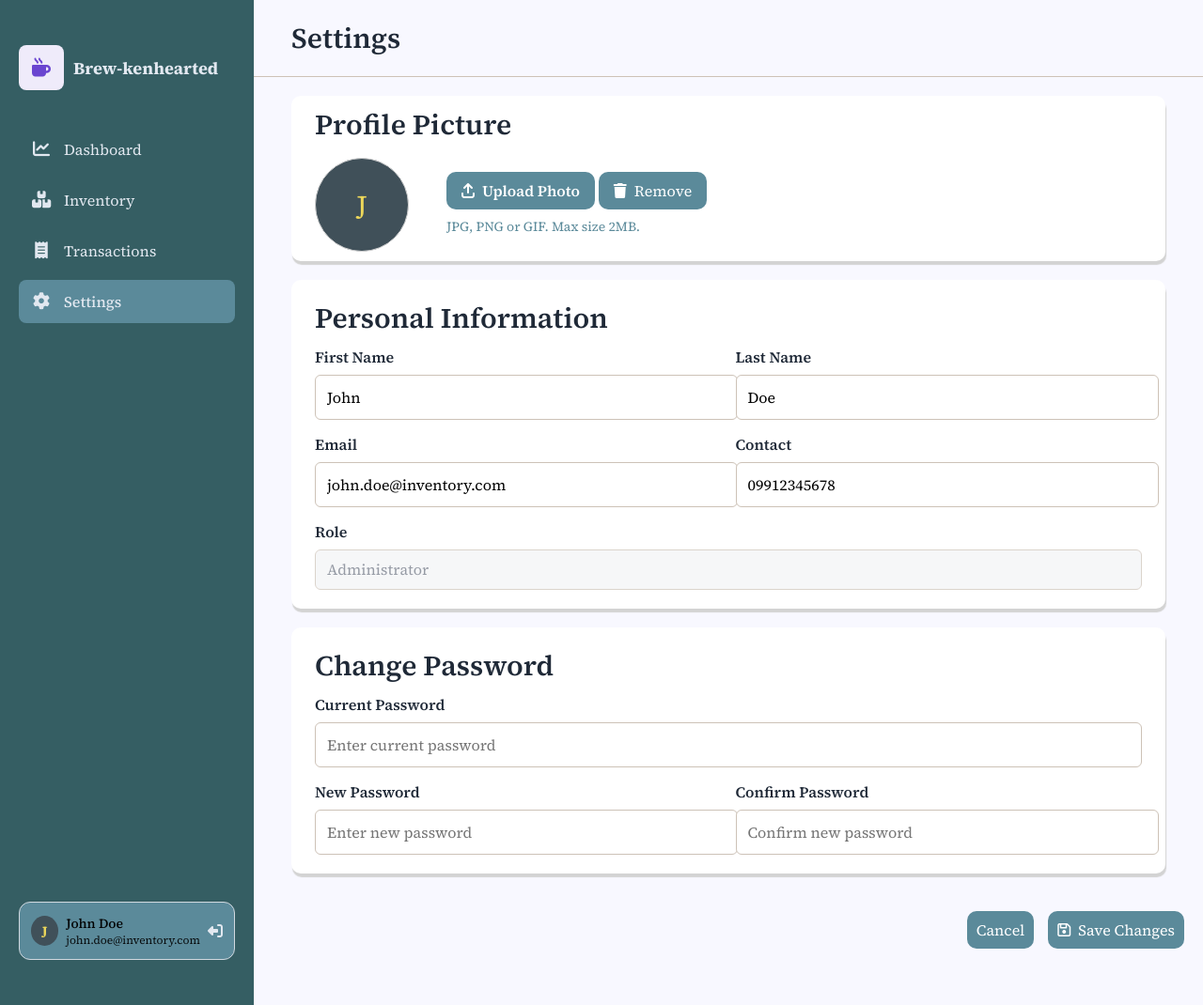
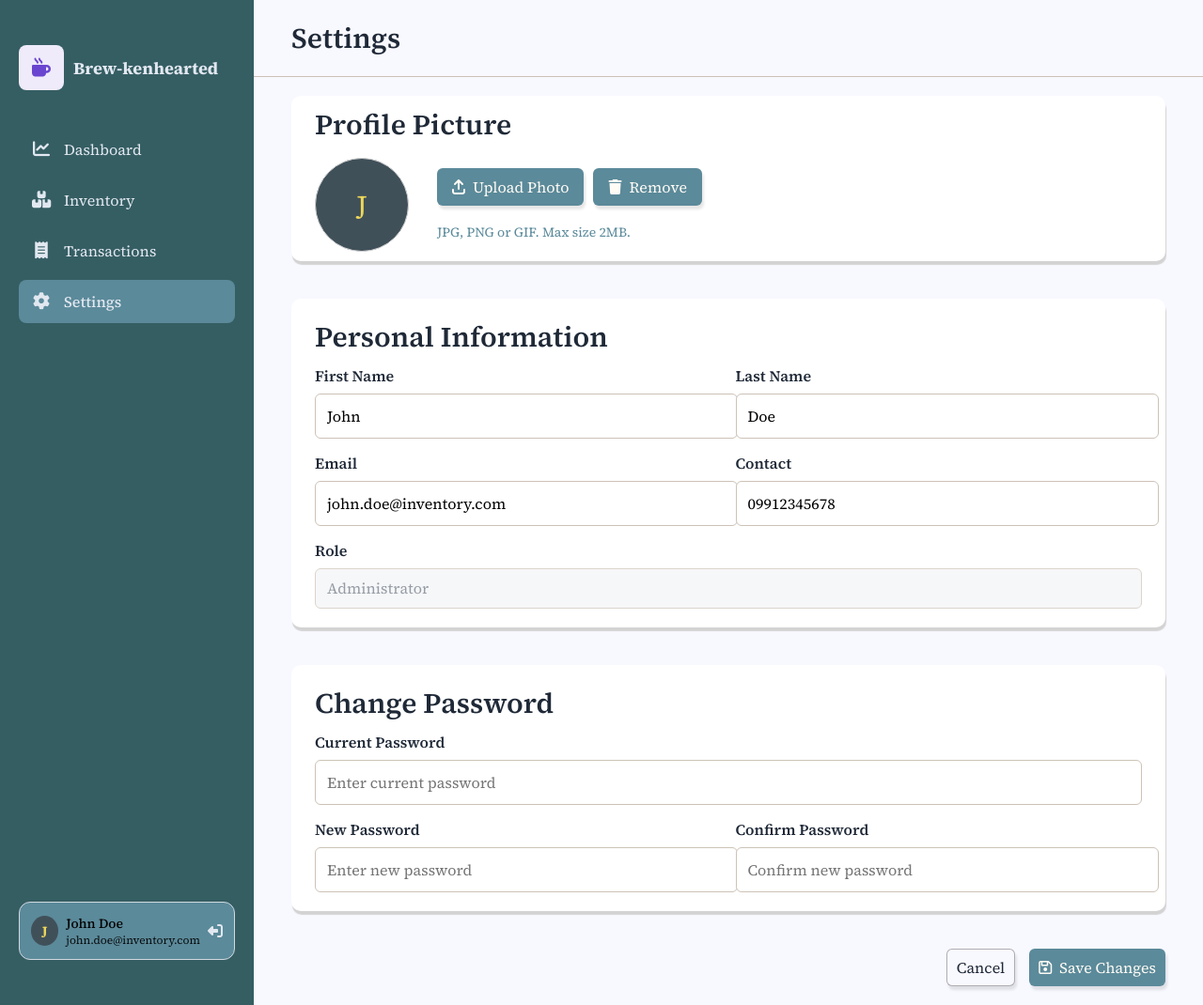
Before and after one commit to sudo-paoo/coffee-inventory-management-system, a PHP site: page /pages/settings.html in a window 1280 px wide. Shown: the whole page at 94% size. Run offline with PHP 8.4, Linux system fonts and the light colour scheme.

Commit message:
chore: rename, move, add classes to globals.css

```diff
--- a/pages/admin/transactions.html
+++ b/pages/admin/transactions.html
@@ -64,7 +64,7 @@
         <!-- Page Header -->
         <div class="page-header">
           <h2>Transactions</h2>
-          <button type="button" class="btn-new-transaction">
+          <button type="button" class="btn btn-new-transaction">
             <i class="fa-solid fa-plus"></i>
             <span>New Transaction</span>
           </button>
--- a/pages/settings.html
+++ b/pages/settings.html
@@ -9,7 +9,7 @@
     <title>Settings</title>
   </head>
   <body>
-    <div class="container">
+    <div class="layout-container">
       <!--side bar setion-->
       <div class="sidebar">
         <div>
@@ -60,12 +60,12 @@
       </div>
 
       <!--Settings header-->
-      <div class="settings">
-        <div class="settings-header">
+      <div class="main-content">
+        <div class="page-header">
           <h2>Settings</h2>
         </div>
         <!--Settings Profile-->
-        <div class="settings-body">
+        <div class="page-body scrollable">
           <div class="settings-profile">
             <h2>Profile Picture</h2>
             <div class="settings-avatar">
@@ -79,15 +79,15 @@
                     accept="image/png,image/jpeg,image/gif"
                     style="display: none;"
                   />
-                  <label for="profilePictureInput" class="settings-btn-upload">
+                  <label for="profilePictureInput" class="btn btn-primary settings-btn-upload">
                     <i class="fa-solid fa-arrow-up-from-bracket"></i> Upload
                     Photo
                   </label>
-                  <button class="settings-btn-remove" type="button">
+                  <button class="btn btn-primary settings-btn-remove" type="button">
                     <i class="fa-solid fa-trash"></i> Remove
                   </button>
-                  <p class="note">JPG, PNG or GIF. Max size 2MB.</p>
                 </div>
+                <p class="note">JPG, PNG or GIF. Max size 2MB.</p>
               </div>
             </div>
           </div>
@@ -162,8 +162,8 @@
 
           <!--Settings button-->
           <div class="settings-changes">
-            <button class="settings-btn-cancel">Cancel</button>
-            <button class="settings-btn-savechanges">
+            <button class="btn btn-secondary settings-btn-cancel">Cancel</button>
+            <button class="btn btn-primary settings-btn-savechanges">
               <div class="savechanges-icon">
                 <i class="fa-regular fa-floppy-disk"></i>Save Changes
               </div>
--- a/pages/staff/transactions.html
+++ b/pages/staff/transactions.html
@@ -64,7 +64,7 @@
         <!-- Page Header -->
         <div class="page-header">
           <h1>Transactions</h1>
-          <button type="button" class="btn-new-transaction">
+          <button type="button" class="btn btn-new-transaction">
             <i class="fa-solid fa-plus"></i>
             <span>New Transaction</span>
           </button>
--- a/styles/globals.css
+++ b/styles/globals.css
@@ -78,60 +73,92 @@ h1, h2, h3, h4, h5, h6, p {
   color: var(--foreground);
 }
 
-/* COMPONENTS */
-/* MEDIA QUERIES */
-/* SIDEBAR - mobile */
-@media (max-width: 768px) {
-  .sidebar {
-    width: 80px !important;
-    padding: 24px 0;
+/* Global Classes */
+/* Layout Container - sidebar + main content */
+.layout-container {
+  display: flex;
+  height: 100vh;
+  overflow: hidden;
 }
 
-  .sidebar-header {
-    justify-content: center;
-    padding: 0 16px;
+/* Main content wrapper */
+.main-content {
+  flex: 1;
+  background-color: var(--background);
+  display: flex;
+  flex-direction: column;
+  overflow: hidden;
 }
 
-  .sidebar-title {
-    display: none;
+/* Page header (Title on top) */
+.page-header {
+  display: flex;
+  justify-content: space-between;
+  align-items: center;
+  padding: 20px 40px;
+  border-bottom: 1px solid var(--border);
+  flex-shrink: 0;
 }
 
-  .sidebar-menu {
-    padding: 0 16px;
-    margin-top: 32px;
+/* Page body (Main content area) */
+.page-body {
+  display: flex;
+  flex-direction: column;
+  flex: 1;
+  width: 100%;
+  overflow: hidden;
 }
 
-  .menu-item {
-    justify-content: center;
-    padding: 12px 8px;
-    gap: 0;
+/* Scrollable content */
+.scrollable {
+  width: 100%;
+  overflow-y: auto;
+  overflow-x: hidden;
 }
 
-  .menu-item span {
-    display: none;
+/* ANIMATIONS */
+@keyframes modalSlideIn {
+  from {
+    opacity: 0;
+    transform: translateY(-50px);
+  }
+  to {
+    opacity: 1;
+    transform: translateY(0);
+  }
 }
 
-  .user-card {
-    background: transparent;
-    padding: 8px;
+/* COMPONENTS */
+/* BUTTONS */
+.btn {
+  color: var(--primary-foreground);
+  border: none;
+  border-radius: 6px;
+  box-shadow: 2px 4px 3px rgba(0, 0, 0, 0.1);
+  cursor: pointer;
+  transition: all 0.2s ease, transform 0.1s ease;
+  display: flex;
+  align-items: center;
   justify-content: center;
+  gap: 8px;
 }
 
-  .user-avatar {
-    display: none !important;
+.btn:active {
+  transform: scale(0.98);
 }
 
-  .user-info {
-    display: none !important;
+.btn:hover {
+  background-color: #4a7685;
 }
 
-  .user-options {
-    margin-top: 0;
+.btn-primary {
+  background-color: var(--primary);
+  color: var(--primary-foreground);
 }
 
-  .sidebar-footer {
-    padding: 0 16px;
-  }
+.btn-secondary {
+  background-color: var(--background);
+  color: var(--foreground);
 }
 
 /* SIDEBAR - desktop */
--- a/styles/pages/settings.css
+++ b/styles/pages/settings.css
@@ -2,45 +2,6 @@
 
 body {
   background: var(--background);
-}
-
-.container {
-  display: flex;
-  width: 100%;
-  height: 100vh;
-  overflow: hidden;
-}
-
-/*settings*/
-.settings {
-  flex: 1;
-  background-color: var(--background);
-  display: flex;
-  flex-direction: column;
-  height: 100vh;
-}
-
-.settings-header {
-  display: flex;
-  justify-content: space-between;
-  align-items: center;
-  padding: 20px 40px;
-  border-bottom: 1px solid var(--border);
-  flex-shrink: 0;
-}
-
-.settings-header h2 {
-  color: var(--foreground);
-  margin: 0;
-}
-
-.settings-body {
-  overflow-y: auto;
-  overflow-x: hidden;
-}
-
-.subtitle {
-  font-weight: 300;
 }
 
 .settings-profile {
@@ -60,7 +21,7 @@ body {
 
 .settings-avatar {
   display: flex;
-  align-items: flex-start;
+  align-items: center;
   gap: 30px;
   flex-wrap: wrap;
 }
@@ -84,10 +45,14 @@ body {
   display: flex;
   flex-direction: column;
   gap: 10px;
-  margin: 10px;
+}
+
+.settings-upload label {
+  font-weight: normal;
 }
 
 .settings-button {
+  display: flex;
   gap: 10px;
 }
 
@@ -99,20 +64,8 @@ body {
 .settings-btn-upload,
 .settings-btn-remove {
   font-size: var(--text-base);
-  margin-top: 5px;
   height: 40px;
-  background: var(--primary);
-  border: none;
-  border-radius: 10px;
   padding: 0 16px;
-  color: #ffffff;
-  cursor: pointer;
-  transition: all 0.3s ease;
-  white-space: nowrap;
-  display: inline-flex;
-  align-items: center;
-  justify-content: center;
-  gap: 8px;
 }
 
 .settings-btn-upload:hover,
@@ -232,38 +185,21 @@ select:disabled {
   flex: 1;
   display: flex;
   justify-content: end;
-  padding: 20px;
+  padding: 20px 40px;
   gap: 15px;
   flex-shrink: 0;
 }
 
 .settings-btn-cancel {
   height: 40px;
-  background: var(--primary);
-  border: none;
-  border-radius: 10px;
   padding: 10px 10px 10px 10px;
-  color: #ffffff;
-  cursor: pointer;
-  transition: all 0.3s ease;
-  display: inline-flex;
-  align-items: center;
-  justify-content: center;
   font-size: var(--text-base);
+  border: 1px solid rgba(0, 0, 0, 0.3) !important;
 }
 
 .settings-btn-savechanges {
   height: 40px;
-  display: inline-flex;
-  align-items: center;
   padding: 10px 10px 10px 10px;
-  background: var(--primary);
-  color: white;
-  border: none;
-  border-radius: 10px;
-  cursor: pointer;
-  transition: all 0.3s ease;
-  gap: 8px;
   font-size: var(--text-base);
 }
 
```
Also changed, not shown: other parts of styles/globals.css (+54 -7 lines), pages/admin/inventory.html (+14 -14 lines), pages/dashboard.html (+4 -4 lines), pages/staff/inventory.html (+10 -10 lines), styles/pages/dashboard.css (+2 -48 lines), styles/pages/inventory.css (+4 -82 lines), styles/pages/transactions.css (+0 -40 lines). Lines whose indentation alone changed are shown as unchanged.
